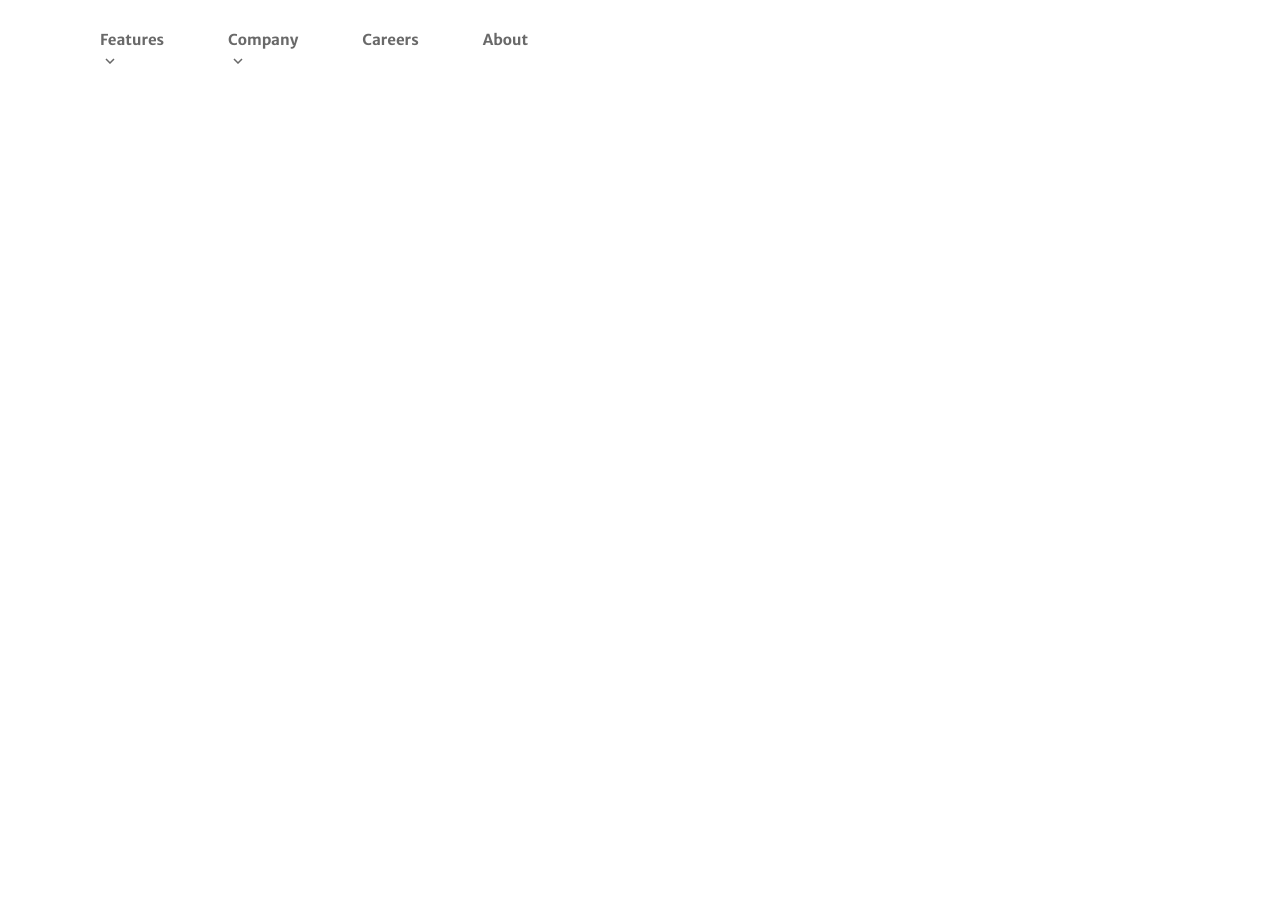
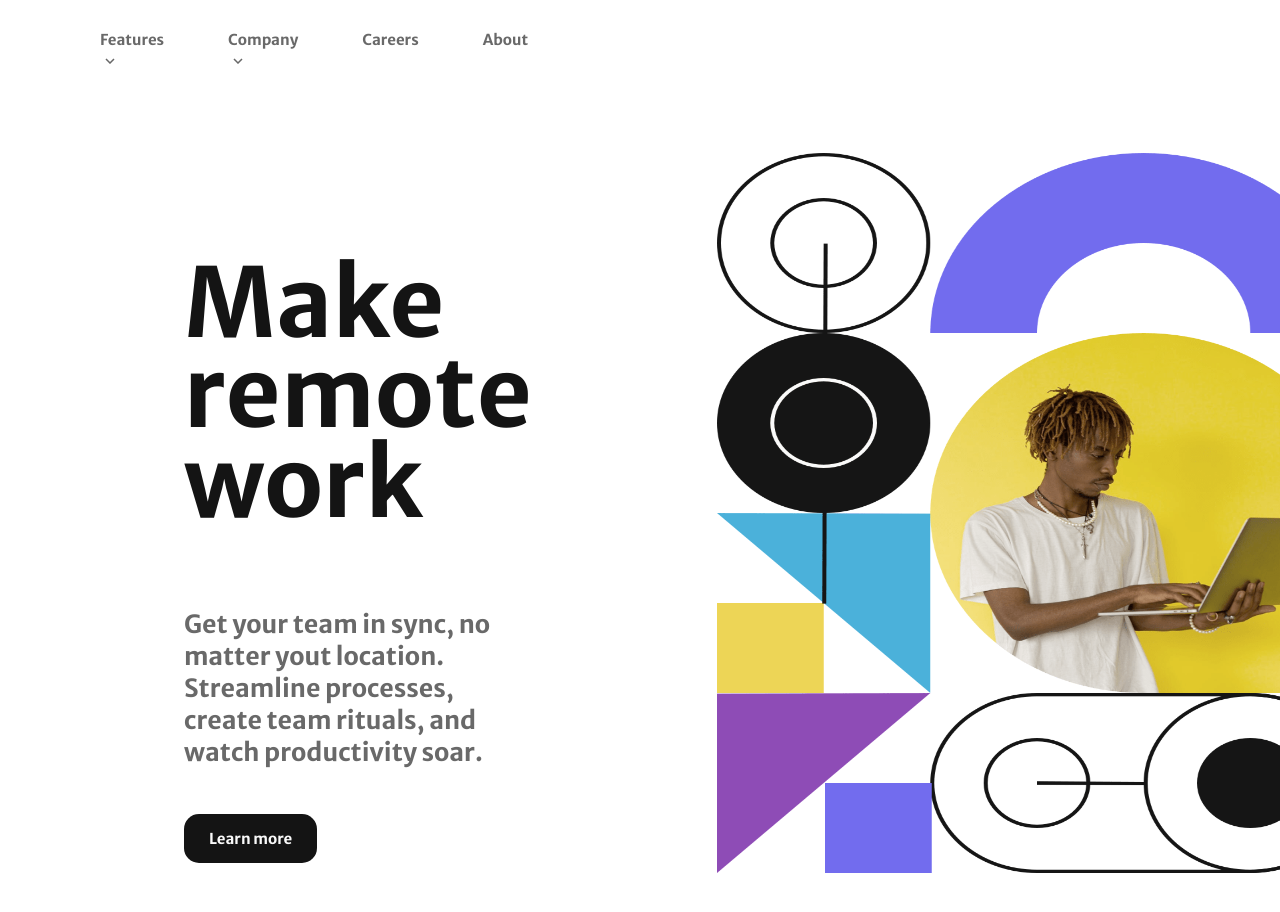
Before and after one commit to ferneynava/Intro-section-with-dropdown-navigation-main, a plain HTML site: page index.html in a window 1280 px wide. Shown: the top 912 px of the page. Before the commit the page ends 815 px from the top, so only its background shows below. Drawn offline with Linux system fonts and the light colour scheme.

Commit message:
:white_check_mark: [Progress] main-section
[Progress] main-section

```diff
--- a/CSS/styles.css
+++ b/CSS/styles.css
@@ -8,6 +8,7 @@
 
 *{
     box-sizing: border-box;
+    font-family: 'Merriweather Sans', sans-serif;
 }
 
 body{
@@ -15,8 +16,6 @@ body{
     width: 100%;
     overflow: hidden;
     min-height: 100vh;
-    font-family: 'Merriweather Sans', sans-serif;
-    font-size: var(--fontSize);
 }
 
 .header-init{
@@ -24,6 +23,7 @@ body{
     flex-direction: row;
     align-items: center;
     margin: 15px 30px;
+    font-size: var(--fontSize);
 }
 
 nav{
@@ -54,6 +54,49 @@ a {
 
 .border{
     border: 2px solid var(--mediumGray);
-    border-radius: 10px;
+    border-radius: 15px;
     padding: 7px 20px;
 }
+
+section{
+    margin: 50px 0 100px;
+    padding: 20px 0 20px;
+}
+.section-init{
+    display: grid;
+    grid-template-columns: repeat(2, 1fr);
+    justify-items: center;
+    gap: 35px;
+    margin: 0px 34px;
+}
+
+.info{
+    place-self: center;
+    padding: 0 150px;
+}
+
+.info h1{
+    font-size: 6rem;
+    color: var(--almostBlack);
+    line-height: 90px
+}
+
+.info p {
+    font-size: 25px;
+    color: var(--mediumGray);
+    margin: 0 0 60px;
+}
+
+.info a {
+    border-color: var(--almostWhite);
+    border-radius: 15px;
+    padding: 15px 25px;
+    background-color: var(--almostBlack);
+    color: var(--almostWhite);
+    font-size: var(--fontSize);
+}
+
+.section-init img{
+    width: 40rem;
+    height: 45rem;
+}
--- a/index.html
+++ b/index.html
@@ -53,5 +53,21 @@
       </nav>
     </div>
   </header>
+
+  <main>
+    <section>
+      <div class="section-init">
+        <div class="info">
+          <h1>Make remote work</h1>
+          <p>Get your team in sync, no matter yout location.
+            Streamline processes, create team rituals, and
+            watch productivity soar.
+          </p>
+          <a href="">Learn more</a>
+        </div>
+        <img src="./images/image-hero-desktop.png" alt="image hero">
+      </div>
+    </section>
+  </main>
 </body>
 </html>
```
Also changed, not shown: design/Identificador-de-elementos.jpg (deleted), design/Interprestación-del-diseño.jpg (added).
